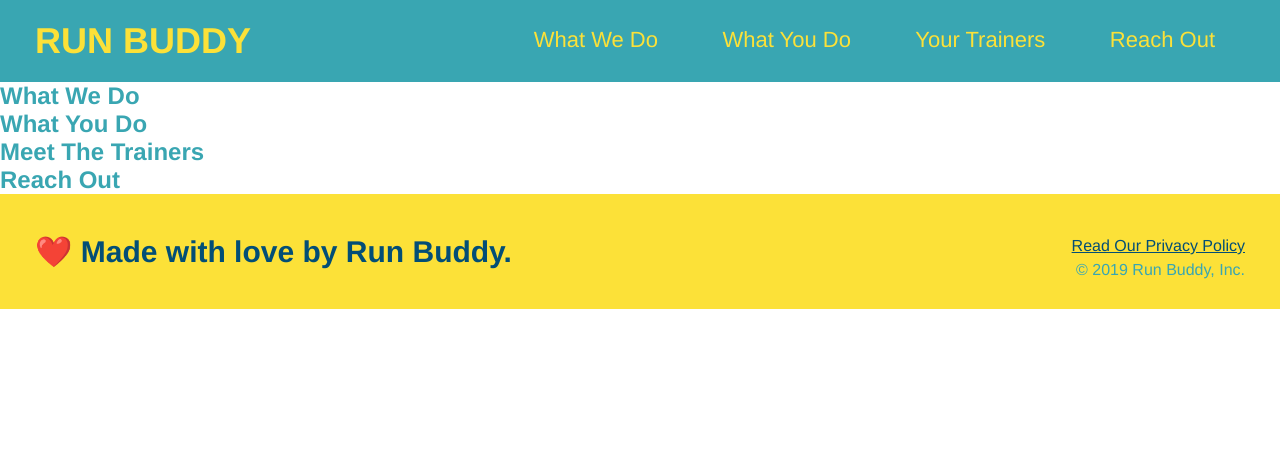
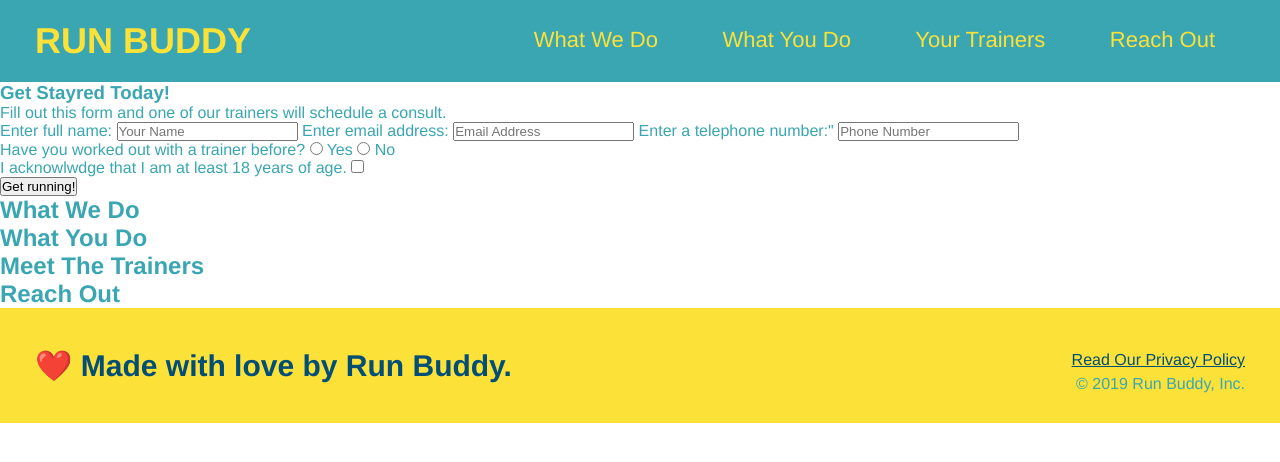
Before and after one commit to jamwalab/Run-Buddy-Webpage, a plain HTML site: page index.html in a window 1280 px wide. Drawn offline with Linux system fonts and the light colour scheme.

Commit message:
hero section developed

```diff
--- a/assets/css/style.css
+++ b/assets/css/style.css
@@ -1,15 +1,17 @@
+/*Global style elements*/
 * {
     margin: 0;
     padding: 0;
     box-sizing: border-box;
 }
 
+/*Body style elements*/
 body{
-    /* more on alpha numeric later */
     font-family: Helvetica, Arial, sans-serif;
     color: #39a6b2;
 }
 
+/*Header styles*/
 header{
     padding: 20px 35px;
     background-color: #39a6b2;
@@ -43,6 +45,7 @@ header nav ul li a {
     font-size: 22px;
 }
 
+/*Footer styles*/
 footer {
     background-color: #fce138;
     padding: 40px 35px;
--- a/index.html
+++ b/index.html
@@ -36,7 +36,36 @@
         <!--Hero/jumbotron-->
 
         <section>
+            <div>
+                <h3>Get Stayred Today!</h3>
+                <p>Fill out this form and one of our trainers will schedule a consult.</p>
+                <!--Form element-->
+                <form>
+                    <label for = "name">Enter full name:</label>
+                    <input type="text" placeholder="Your Name" name="name" id="name" />
 
+                    <label for = "email">Enter email address:</label>
+                    <input type="email" placeholder="Email Address" name="email-address" id="email"/>
+
+                    <label for="phone">Enter a telephone number:"</label>
+                    <input type="tel" placeholder="Phone Number" name="phone-number" id="phone" />
+                    <p>
+                        Have you worked out with a trainer before?
+                        <input type="radio" name="trainer-confirm" id="trainer-yes"/>
+                        <label for="trainer-yes">Yes</label>
+
+                        <input type="radio" name="trainer-confirm" id="trainer-no"/>
+                        <label for="trainer-no">No</label>
+                    </p>
+                    <p>
+                        <label for="acknowledge">I acknowlwdge that I am at least 18 years of age. </label>
+                        <input type="checkbox" name="acknowledge" id="acknowledge"/>
+                    </p>
+                    <button type="submit">
+                        Get running!
+                    </button>
+                </form>
+            </div>
         </section>
 
         <!--"What we do" section-->
```
